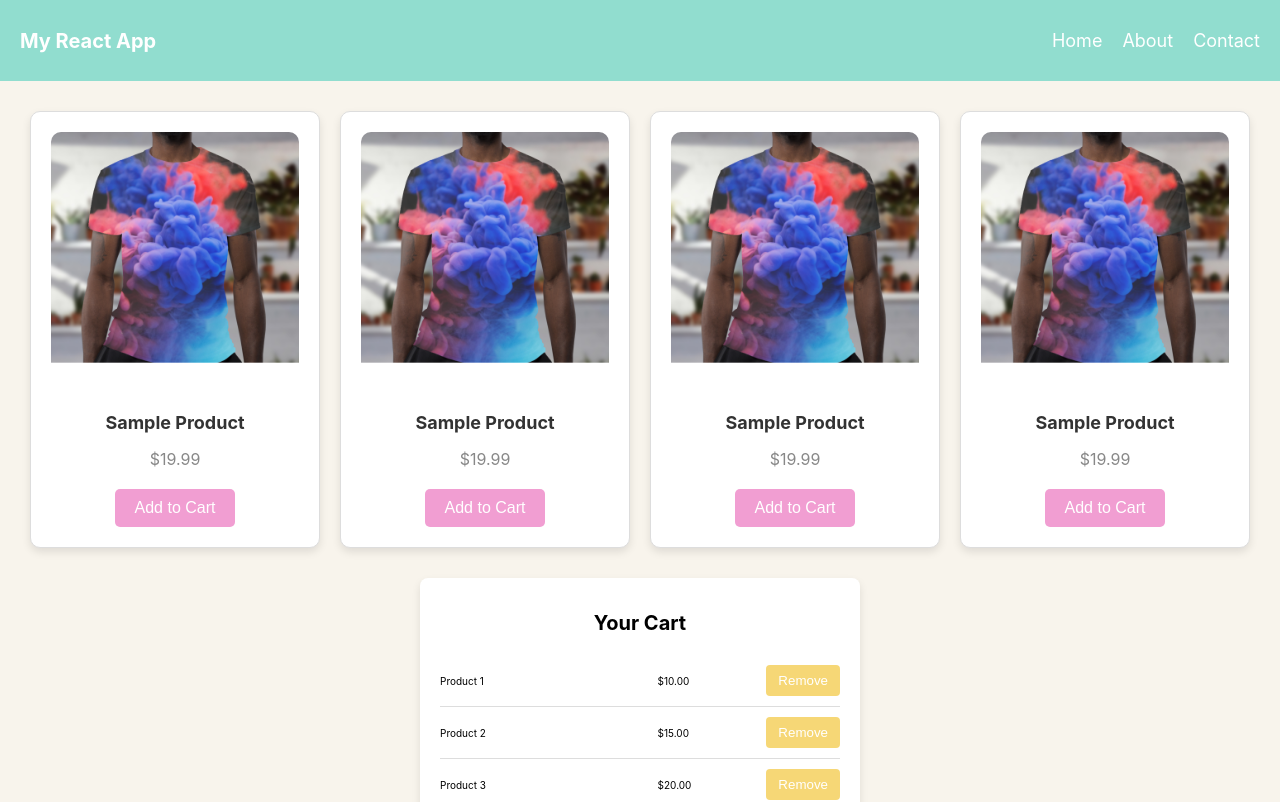
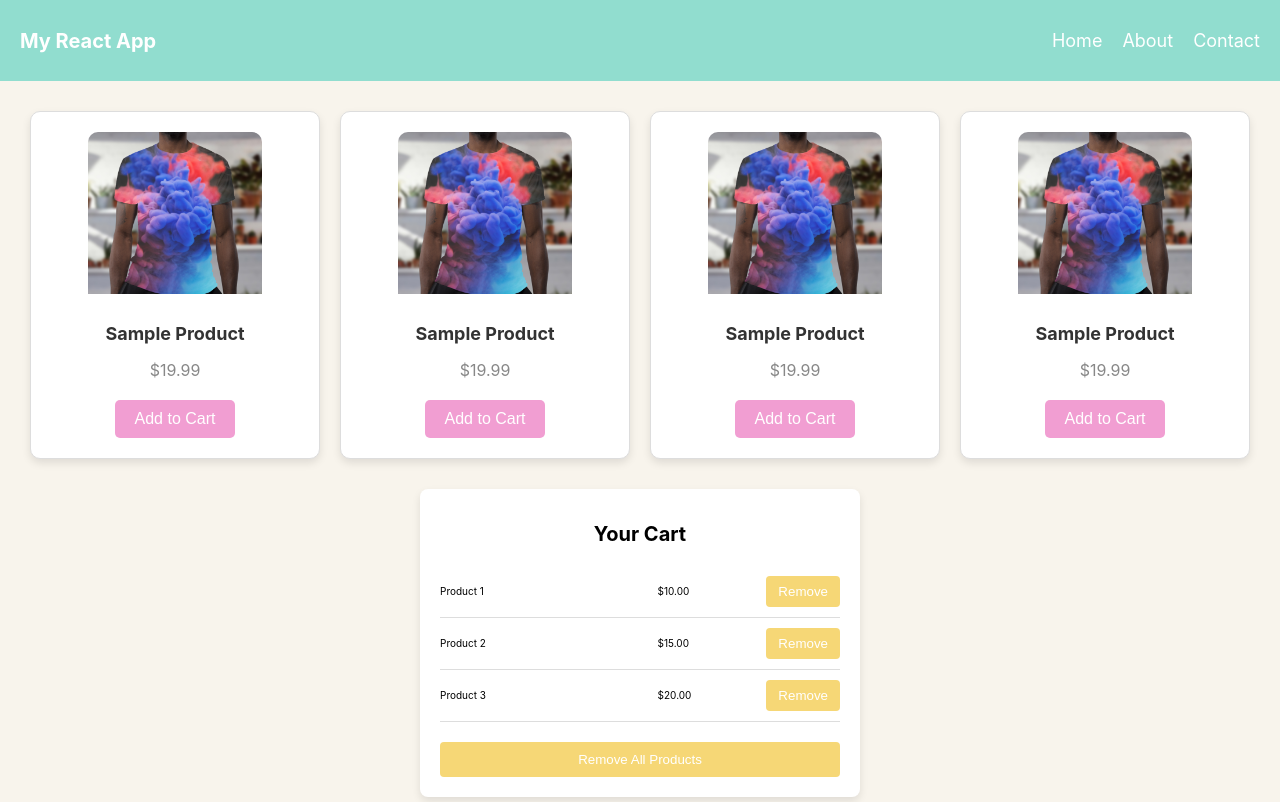
Before and after one commit to fatemeh-z7026/react-shopping-cart, a React (Create React App) app in the folder shoppingcart/: page / in a window 1280 px wide. Shown: the top 802 px of the page. Built offline with nearby package versions, Linux system fonts and the light colour scheme.

Commit message:
initial commit

```diff
--- a/shoppingcart/src/components/Shop/Products/Products.css
+++ b/shoppingcart/src/components/Shop/Products/Products.css
@@ -1,4 +1,3 @@
-
 .product {
   background-color: white;
   border: 1px solid #ddd;
@@ -10,10 +9,10 @@
 }
 
 .product-image {
-  max-width: 100%;
+  width: 100%;
+  max-width: 70%;
   height: auto;
   border-radius: 10px;
-  margin-bottom: 15px;
 }
 
 .product-title {
@@ -29,7 +28,7 @@
 }
 
 .add-button {
-  background-color: #F19ED2;
+  background-color: #f19ed2;
   color: white;
   padding: 10px 20px;
   border: none;
```
Also changed, not shown: shoppingcart/src/components/Shop/CartProducts/CartProducts.js (+6 -6 lines), shoppingcart/src/components/Shop/Products/Products.js (+7 -9 lines).
